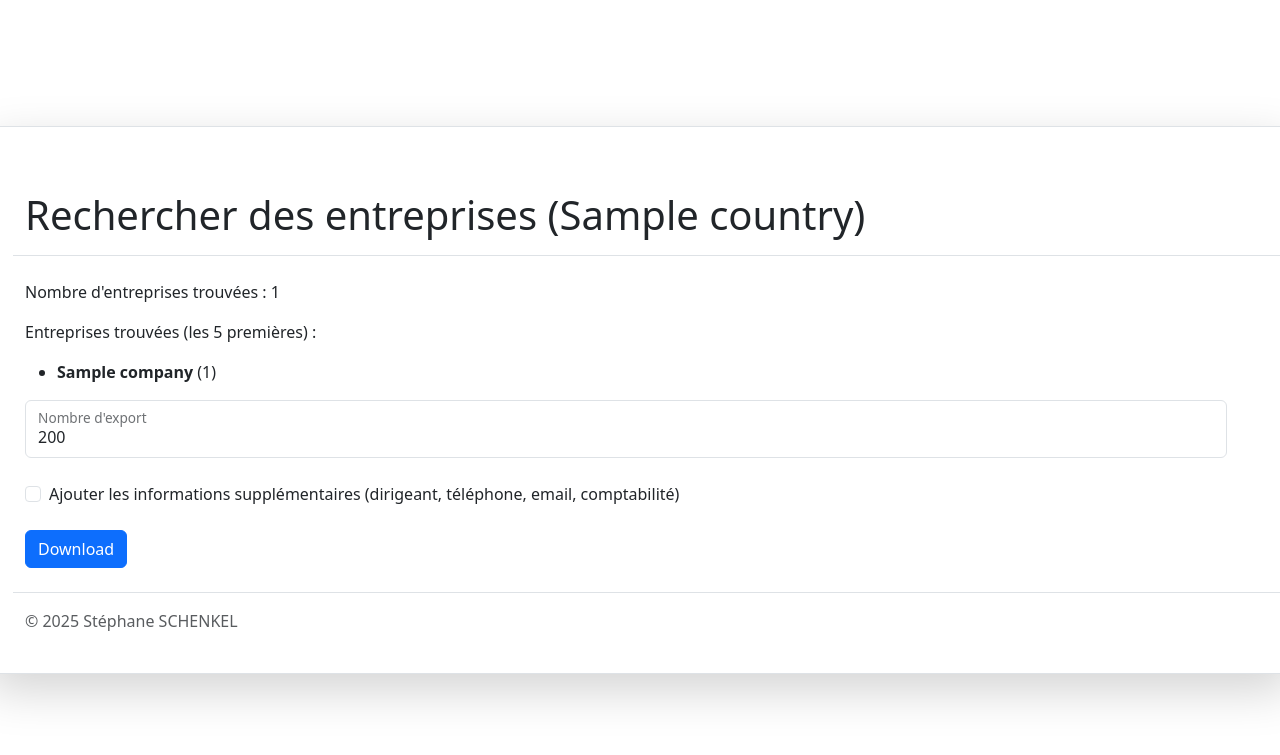
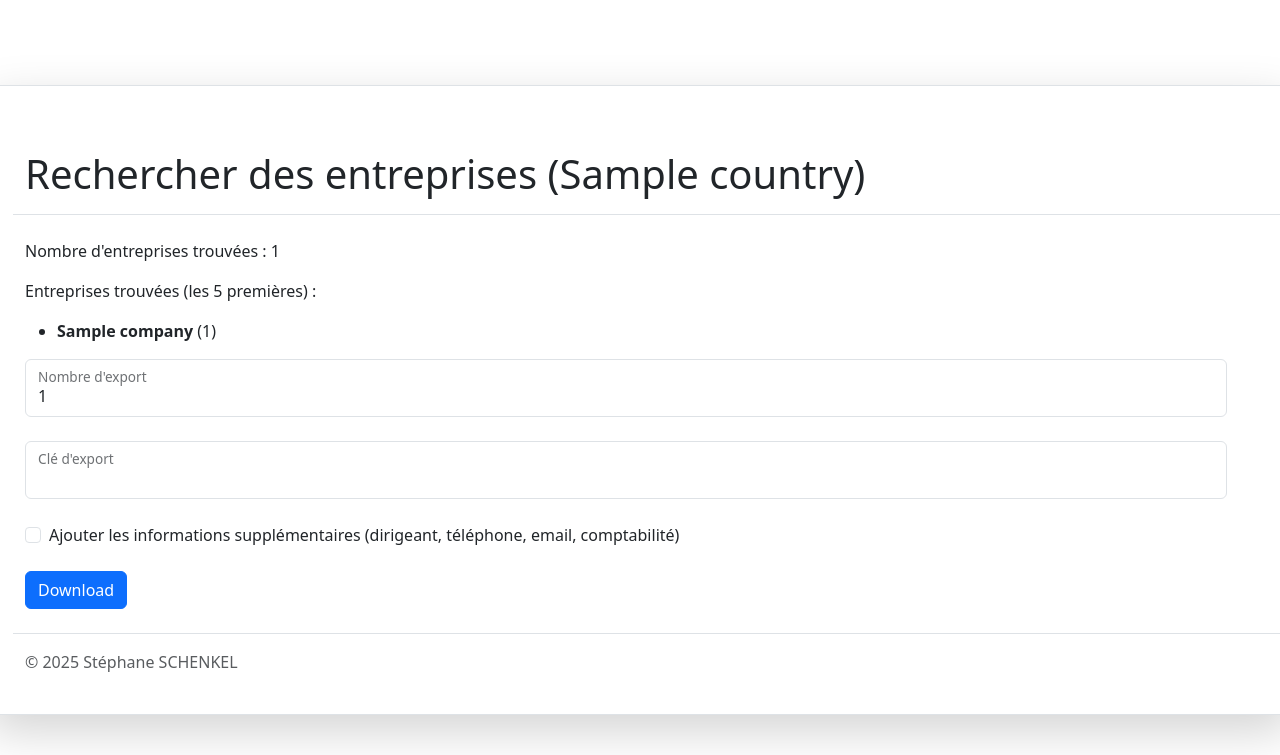
Before and after one commit to SeniuuS/pappers-to-publipostage, a Flask app: template templates/download.html in a window 1280 px wide. Shown: the top 755 px of the page. Run offline with Flask 2, Linux system fonts and the light colour scheme; the template is opened without the code that fills it: most values are stand-ins (such as "Sample title", 1, 10 or a date in 2020); parts of the project's set-up code (start-up, migrations or seed data) failed here and were passed over; some libraries are stand-ins or nearby versions.

Commit message:
Adding key to prevent anonymous detailed export

```diff
--- a/config.py
+++ b/config.py
@@ -2,6 +2,8 @@ class Config:
     PAPPERS_API_COMPANY_PERSO_KEY = ""
     PAPPERS_API_KEY = ""
     PAPPERS_API_KEY_FR = ""
+
+    DETAILED_EXPORT_KEY = ""
 
     PAPPERS_API_SEARCH_URL = 'https://api.pappers.in/v1/search'
     PAPPERS_API_SEARCH_URL_FR = 'https://api.pappers.fr/v2/recherche'
--- /dev/null
+++ b/services/authentication_service.py
@@ -0,0 +1,4 @@
+from config import Config
+
+def can_do_detailed_export(checkbox, export_key):
+    return checkbox == 'detailed' and export_key == Config.DETAILED_EXPORT_KEY
--- a/templates/download.html
+++ b/templates/download.html
@@ -39,8 +39,12 @@
             {% endfor %}
             </ul>
             <div class="form-floating mb-4">
-                <input type="number" name="nbExport" id="nbExport" class="form-control" min="0" max="200" value="200">
+                <input type="number" name="nbExport" id="nbExport" class="form-control" min="1" max="{{nb_export_max}}" value="{{nb_export_max}}">
                 <label for="nbExport">Nombre d'export</label>
+            </div>
+            <div class="form-floating mb-4">
+                <input type="text" name="detailedExportKey" id="detailedExportKey" class="form-control">
+                <label for="detailedExportKey">Clé d'export</label>
             </div>
             <div class="form-check mb-4">
                 <input class="form-check-input" type="checkbox" value="detailed" name="detailedCheckBox" id="detailedCheckBox">
--- a/templates/index.html
+++ b/templates/index.html
@@ -117,7 +117,7 @@
             <span class="mb-3 mb-md-0 text-body-secondary">© 2025 Stéphane SCHENKEL</span>
         </div>
         <ul class="nav col-md-4 justify-content-end list-unstyled d-flex">
-            <li class="ms-3"><a class="text-body-secondary" href="/index?country=FR">FR</a></li>
+<!--            <li class="ms-3"><a class="text-body-secondary" href="/index?country=FR">FR</a></li>-->
 <!--            <li class="ms-3"><a class="text-body-secondary" href="/?country=CH">CH</a></li>-->
             <li class="ms-3"><a class="text-body-secondary" href="/index?country=BE">BE</a></li>
         </ul>
```
Also changed, not shown: routes/main.py (+7 -2 lines).
